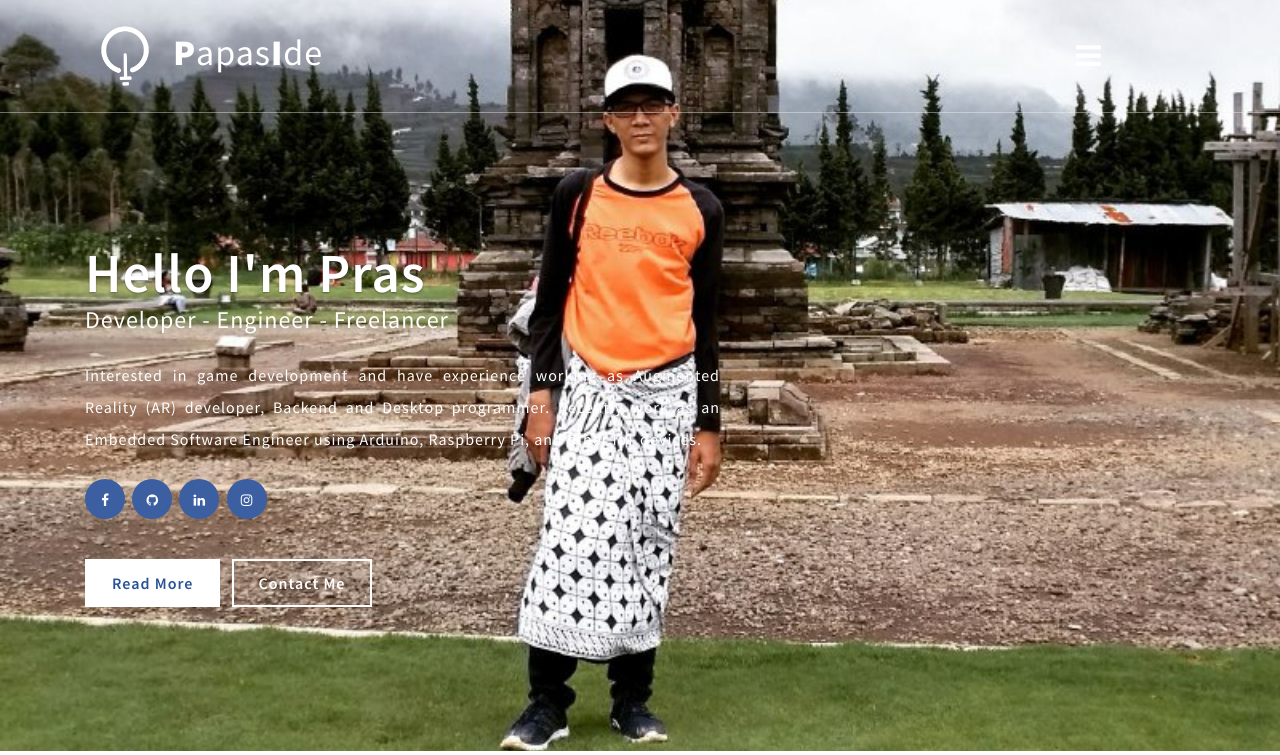
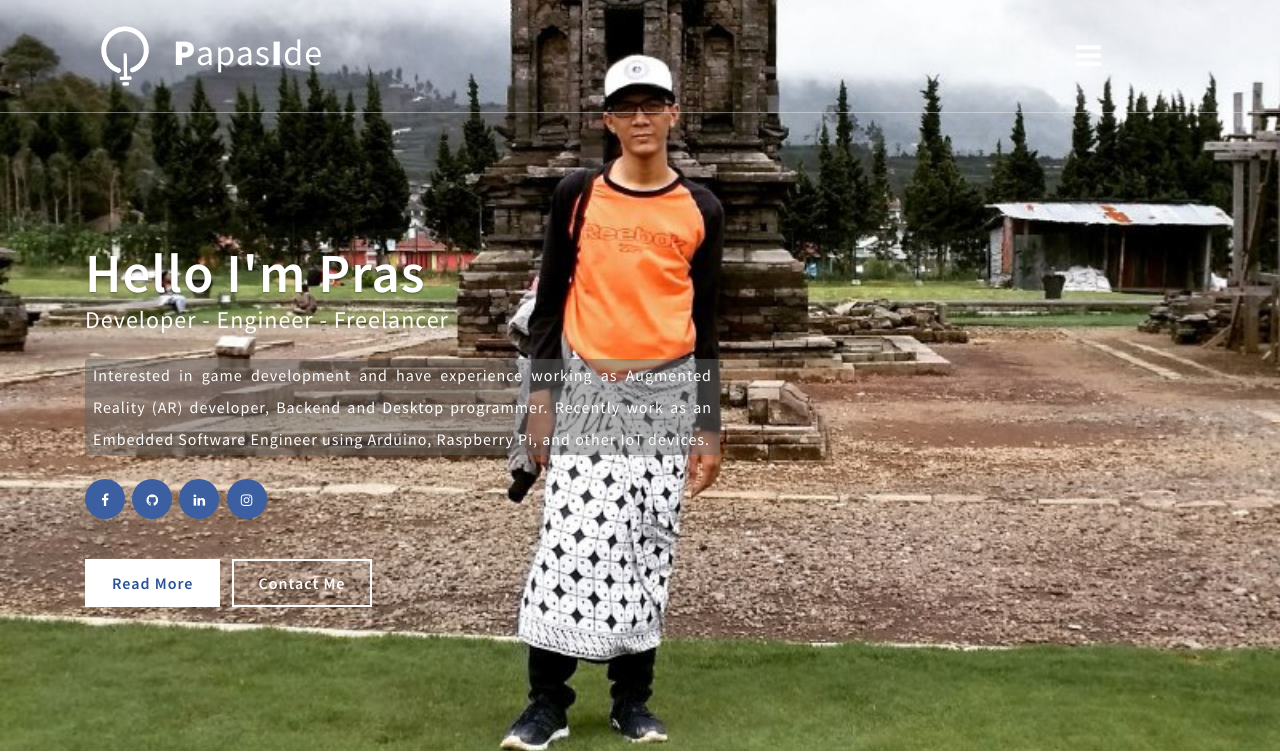
Before and after one commit to adriantoprasetyo/papas_web, a CodeIgniter app: page /database/ in a window 1280 px wide. Shown: the top 755 px of the page. Run offline with CodeIgniter, Linux system fonts and the light colour scheme.

```diff
--- a/application/views/homepage.php
+++ b/application/views/homepage.php
@@ -75,7 +75,7 @@ License URL: http://creativecommons.org/licenses/by/3.0/
 					<!-- <h6 class="bg-light">Welcome to my page</h6> -->
 					<h2>Hello <span>I'm Pras</span></h2>
 					<h4>developer - engineer - freelancer</h4>
-					<p class="mt-4 text-justify"> Interested in game development and have experience working as Augmented Reality (AR) developer, Backend and Desktop programmer. Recently work as an Embedded Software Engineer using Arduino, Raspberry Pi, and other IoT devices.</p>
+					<p class="mt-4 text-justify card px-2 ubah-dikit"> Interested in game development and have experience working as Augmented Reality (AR) developer, Backend and Desktop programmer. Recently work as an Embedded Software Engineer using Arduino, Raspberry Pi, and other IoT devices.</p>
 					<ul class="social_section_1info mt-4">
 						<li class="mb-2"><a href="https://web.facebook.com/adriantoprasetyo"><span class="fa fa-facebook"></span></a></li>
 						<li class="mb-2"><a href="https://github.com/adriantoprasetyo"><span class="fa fa-github"></span></a></li>
--- a/asset/css/style.css
+++ b/asset/css/style.css
@@ -210,8 +210,8 @@ a.scroll.bnr-btn i{
 
 /*CUSTOM PRAS*/
 
-.geser-dikit{
-    margin-left: 200px;
+.ubah-dikit{
+    background: rgba(100,100,100, 0.5);
 }
 
 /* banner */
```
